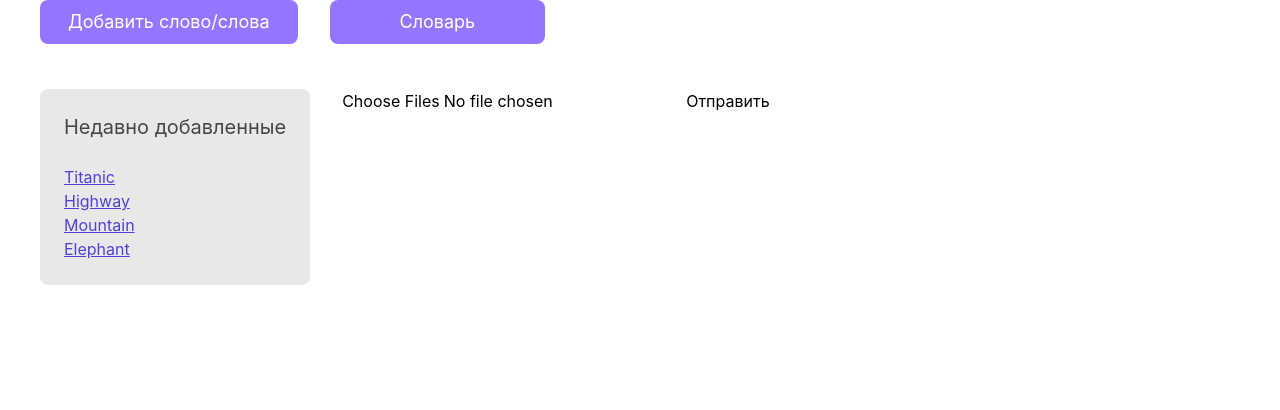
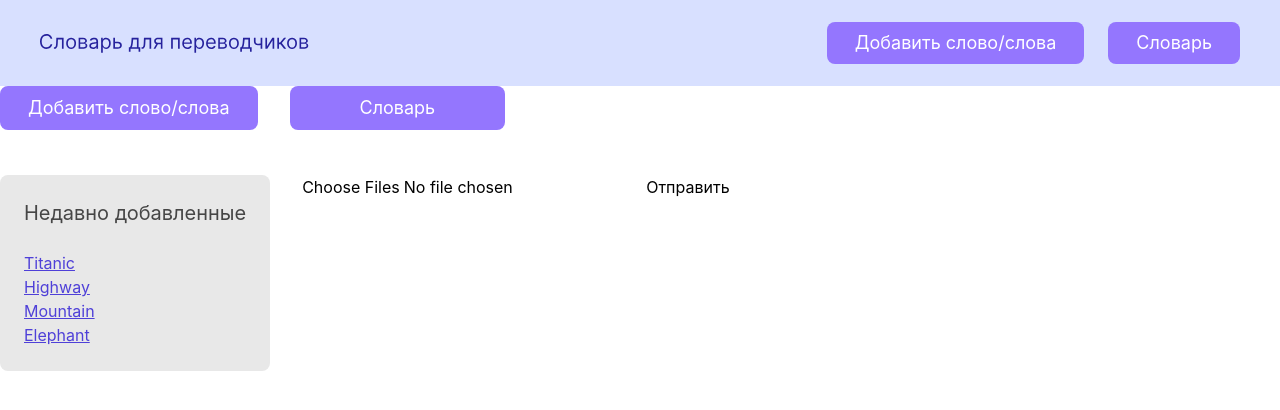
Before and after one commit to schr0cat/dictionary-for-translators, a React (Vite) app: page / in a window 1280 px wide. Shown: the top 410 px of the page. Built offline with nearby package versions, Linux system fonts and the light colour scheme.

Commit message:
Добавить компонент Header

```diff
--- a/src/App.tsx
+++ b/src/App.tsx
@@ -4,10 +4,13 @@ import AddWordsPage from './pages/AddWordsPage';
 import DictionaryPage from './pages/DictionaryPage';
 import FileDownloadForm from './components/FileDownloadForm';
 import RecentlyAdded from './components/RecentlyAdded';
+import Header from './components/Header';
 
 
 function App() {
-  return <div className='container'>
+  return <>
+    <Header></Header>
+
     <Route path='/'>
       <div className='flex gap-x-8 mb-[45px]'>
         <Link to='/addWords' className='bg-[#9476FE] text-lg text-white p-[8px_28px] rounded-lg'>Добавить слово/слова</Link>
@@ -27,7 +30,7 @@ function App() {
     <Route path='/dictionary'>
       <DictionaryPage />
     </Route>
-  </div>
+  </>
 }
 
 export default App
--- a/src/components/Button.tsx
+++ b/src/components/Button.tsx
@@ -27,7 +27,7 @@ function Button({
 }: ButtonProps) {
   const classes: string = twMerge(
     classNames(rest.className, "flex items-center px-3 py-1.5 border", {
-      "border-blue-500 bg-blue-500 text-white": primary,
+      "bg-(--primary-color) text-white rounded-lg py-2 text-lg": primary,
       "border-gray-900 bg-gray-900 text-white": secondary,
       "border-green-500 bg-green-500 text-white": success,
       "border-yellow-400 bg-yellow-400 text-white": warning,
--- /dev/null
+++ b/src/components/Header.tsx
@@ -0,0 +1,21 @@
+import Link from './Link';
+
+function Header() {
+  return <header className='bg-[#D8E0FF] py-5.5'>
+    <div className='container flex justify-between items-center'>
+      <Link to='/'>
+        <img src='src/img/svg/logo.svg' alt='' />
+      </Link>
+
+      <nav className=''>
+        <ul className='flex gap-x-6'>
+          <Link to='/addWords' primary>Добавить слово/слова</Link>
+
+          <Link to='/dictionary' primary>Словарь</Link>
+        </ul>
+      </nav>
+    </div>
+  </header>
+};
+
+export default Header;
--- a/src/components/Link.tsx
+++ b/src/components/Link.tsx
@@ -6,18 +6,31 @@ import { twMerge } from 'tailwind-merge';
 interface LinkProps {
   to: string,
   children: React.ReactNode,
+  primary?: boolean,
   className?: string,
   activeClassName?: string,
   rest?: string,
 }
 
-function Link({ to, children, className, activeClassName, ...rest }: LinkProps) {
+function Link({
+  to,
+  children,
+  primary,
+  className,
+  activeClassName,
+  ...rest
+}: LinkProps) {
   const { navigate, currentPath }: NavigationContextType = useNavigation();
 
   const classes:string = twMerge(
     classNames(
       rest.className,
       'text-blue-500',
+
+      {
+        "bg-(--primary-color) text-white rounded-lg p-[7px_28px] text-lg": primary,
+      },
+
       className,
       currentPath === to && activeClassName
     ));
```
Also changed, not shown: src/img/svg/logo.svg (added).
